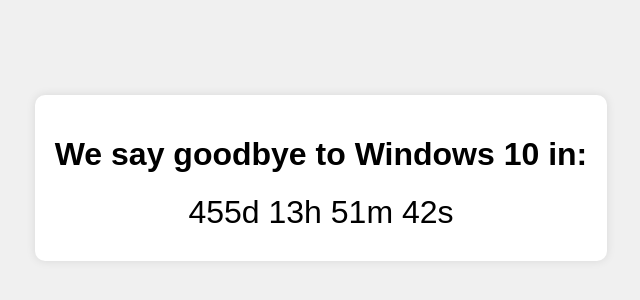
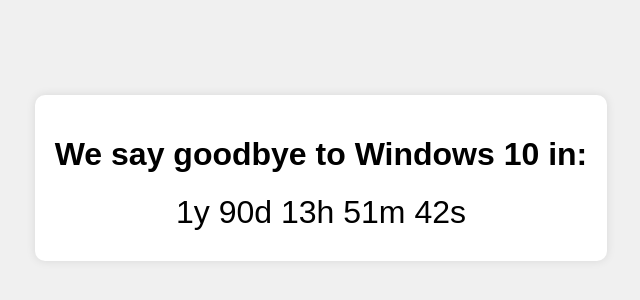
Before and after one commit to e7ethan/Win10EOLCountdown, a plain HTML site: page index.html in a window 1280 px wide. Shown: the part 222-522 px from the top of the page, without its empty margins (319-959 px from the left). Drawn offline with Linux system fonts and the light colour scheme.

Commit message:
Added year counter

```diff
--- a/index.html
+++ b/index.html
@@ -39,13 +39,14 @@
             const now = new Date().getTime();
             const distance = targetDate - now;
 
-            const days = Math.floor(distance / (1000 * 60 * 60 * 24));
+            const years = Math.floor(distance / (1000 * 60 * 60 * 24 * 365));
+            const days = Math.floor((distance % (1000 * 60 * 60 * 24 * 365)) / (1000 * 60 * 60 * 24));
             const hours = Math.floor((distance % (1000 * 60 * 60 * 24)) / (1000 * 60 * 60));
             const minutes = Math.floor((distance % (1000 * 60 * 60)) / (1000 * 60));
             const seconds = Math.floor((distance % (1000 * 60)) / 1000);
 
             document.getElementById("time").innerHTML =
-                `${days}d ${hours}h ${minutes}m ${seconds}s`;
+                `${years}y ${days}d ${hours}h ${minutes}m ${seconds}s`;
 
             if (distance < 0) {
                 clearInterval(interval);
```
